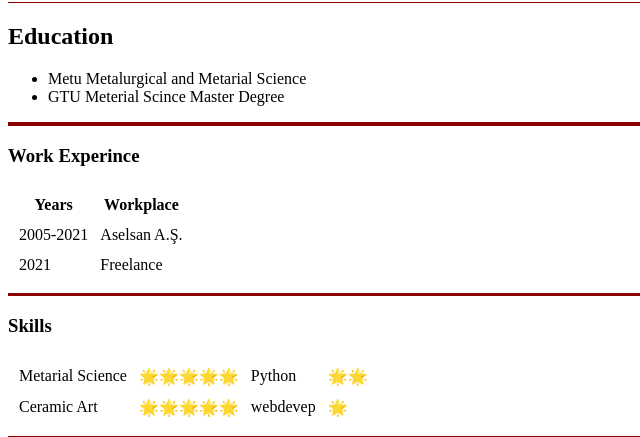
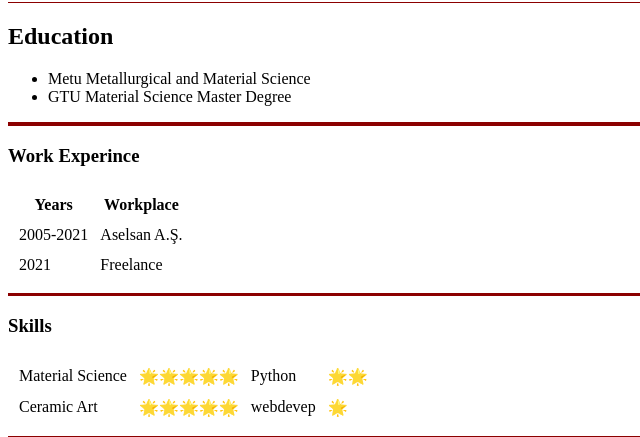
Before and after one commit to AlperDeneme/cv, a plain HTML site: page index.html in a window 1280 px wide. Shown: the part 250-687 px from the top of the page, 0-640 px from the left. Drawn offline with Linux system fonts and the light colour scheme.

Commit message:
Update index.html

```diff
--- a/index.html
+++ b/index.html
@@ -23,8 +23,8 @@
   <h2>Education</h2>
   <p>
   <ul>
-    <li>Metu Metalurgical and Metarial Science</li>
-    <li>GTU Meterial Scince Master Degree</li>
+    <li>Metu Metallurgical and Material Science</li>
+    <li>GTU Material Science Master Degree</li>
   </ul>
   <hr size=4 color=darkred>
   <h3>Work Experince</h3>
@@ -49,7 +49,7 @@
   <h3>Skills</h3>
   <table cellspacing=10>
     <tr>
-      <td>Metarial Science</td>
+      <td>Material Science</td>
       <td>🌟🌟🌟🌟🌟</td>
       <td>Python</td>
       <td>🌟🌟</td>
```
